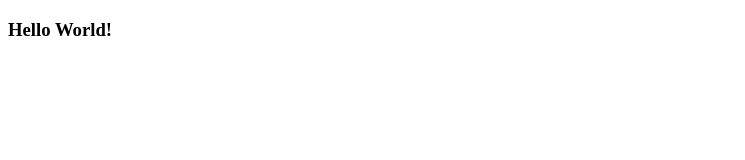
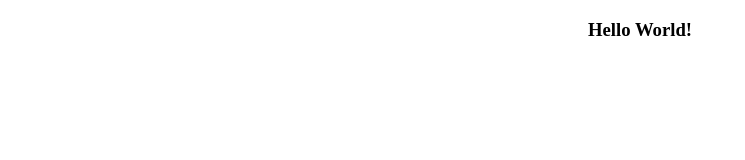
Before and after one commit to b-1888/Microverse_project_one, a plain HTML site: page index.html in a window 1280 px wide. Shown: the whole page, without its empty margins (0-745 px from the left). Drawn offline with Linux system fonts and the light colour scheme.

Commit message:
3rd commit

```diff
--- a/index.html
+++ b/index.html
@@ -8,7 +8,7 @@
 
   <body>
     <script src="https://cdn.freecodecamp.org/testable-projects-fcc/v1/bundle.js"></script>
-<h3>Hello World!</h3>
+<center><h3>Hello World!</h3></center>
     <!--
 
     Hello Camper!
```
